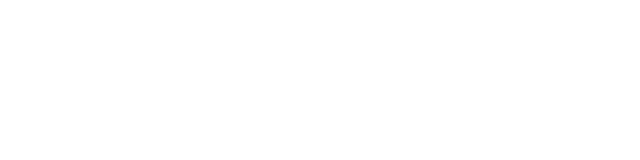
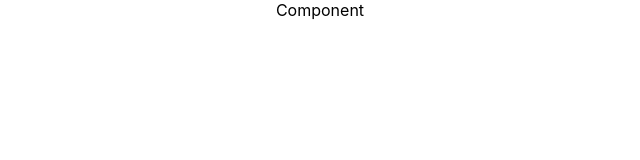
Before and after one commit to krstoko/ReactPractise, a React (Create React App) app in the folder reactapp/: page / in a window 1280 px wide. Shown: the top 160 px of the page, without its empty margins (320-960 px from the left). Built offline with nearby package versions, Linux system fonts and the light colour scheme.

Commit message:
Create new Component,export it and import in another component

```diff
--- a/reactapp/src/App.js
+++ b/reactapp/src/App.js
@@ -1,9 +1,9 @@
 import './App.css';
-
+import ExpenseItem from './components/ExpenseItem';
 function App() {
   return (
     <div className="App">
-
+     <ExpenseItem />
     </div>
   );
 }
--- /dev/null
+++ b/reactapp/src/components/ExpenseItem.js
@@ -0,0 +1,9 @@
+function ExpenseItem(){
+    return(
+     <div>
+         Component
+     </div>
+    )
+}
+
+export default ExpenseItem;
```
